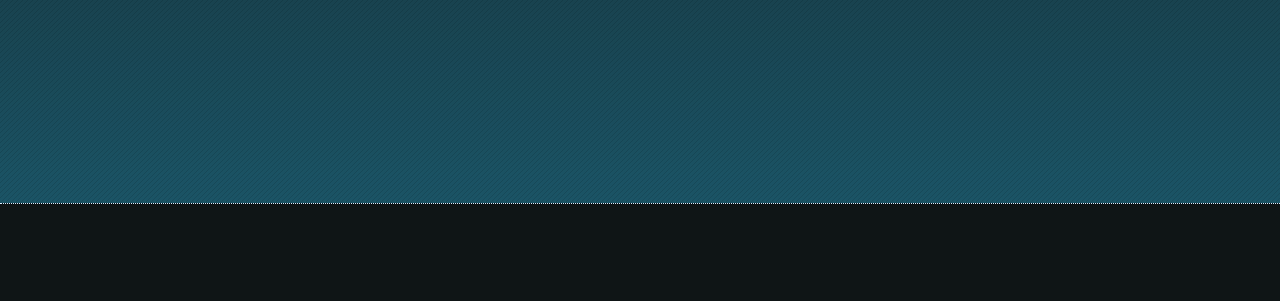
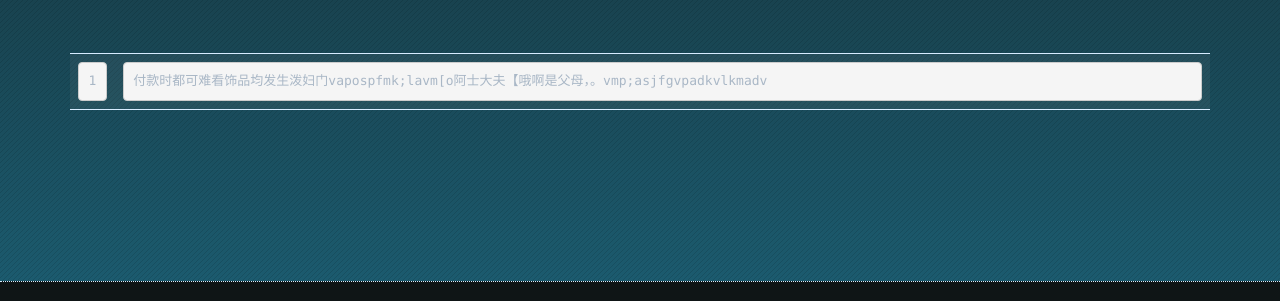
Before and after one commit to bcyisgood/bcyisgood.github.io, a plain HTML site: page 2019/06/01/嗯哼/index.html in a window 1280 px wide. Shown: the part 447-748 px from the top of the page. Drawn offline with nearby package versions, Linux system fonts and the light colour scheme.

Commit message:
Site updated: 2019-06-01 16:07:11

```diff
--- a/2019/06/01/嗯哼/index.html
+++ b/2019/06/01/嗯哼/index.html
@@ -9,6 +9,8 @@
     <meta name="viewport" content="width=device-width, initial-scale=1">
 
     <!--Description-->
+
+        <meta name="description" content="1付款时都可难看饰品均发生泼妇门vapospfmk;lavm[o阿士大夫【哦啊是父母，。vmp;asjfgvpadkvlkmadv">
 
 
     <!--Author-->
@@ -163,6 +165,8 @@
 
 
         <!-- Post Content -->
+        <figure class="highlight plain"><table><tr><td class="gutter"><pre><span class="line">1</span><br></pre></td><td class="code"><pre><span class="line">付款时都可难看饰品均发生泼妇门vapospfmk;lavm[o阿士大夫【哦啊是父母，。vmp;asjfgvpadkvlkmadv</span><br></pre></td></tr></table></figure>
+
 
     </div>
 
```
Also changed, not shown: index.html (+2 -0 lines).
